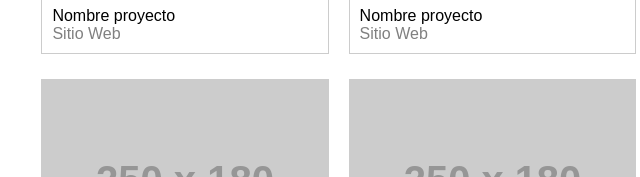
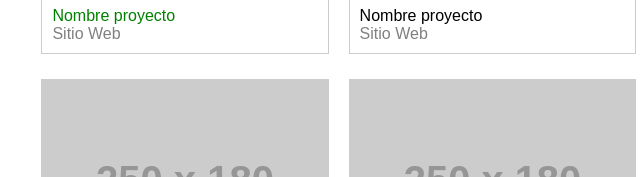
Before and after one commit to randymz10/Master_CSS, a plain HTML site: page MaquetacionMasterCSS-3/index.html in a window 1280 px wide. In both pictures the pointer is over the link 366 px from the left and 410 px from the top of the page. Shown: the part 395-572 px from the top of the page, 253-893 px from the left. Drawn offline with Linux system fonts and the light colour scheme; placeholder pictures from the web are drawn by us.

Commit message:
correct the css of the proyects

```diff
--- a/MaquetacionMasterCSS-3/style.css
+++ b/MaquetacionMasterCSS-3/style.css
@@ -110,7 +110,7 @@
     transition: all 300ms;
 }
 
-.project-infor a:hover{
+.project-info a:hover{
     color: green;
 }
 
```
